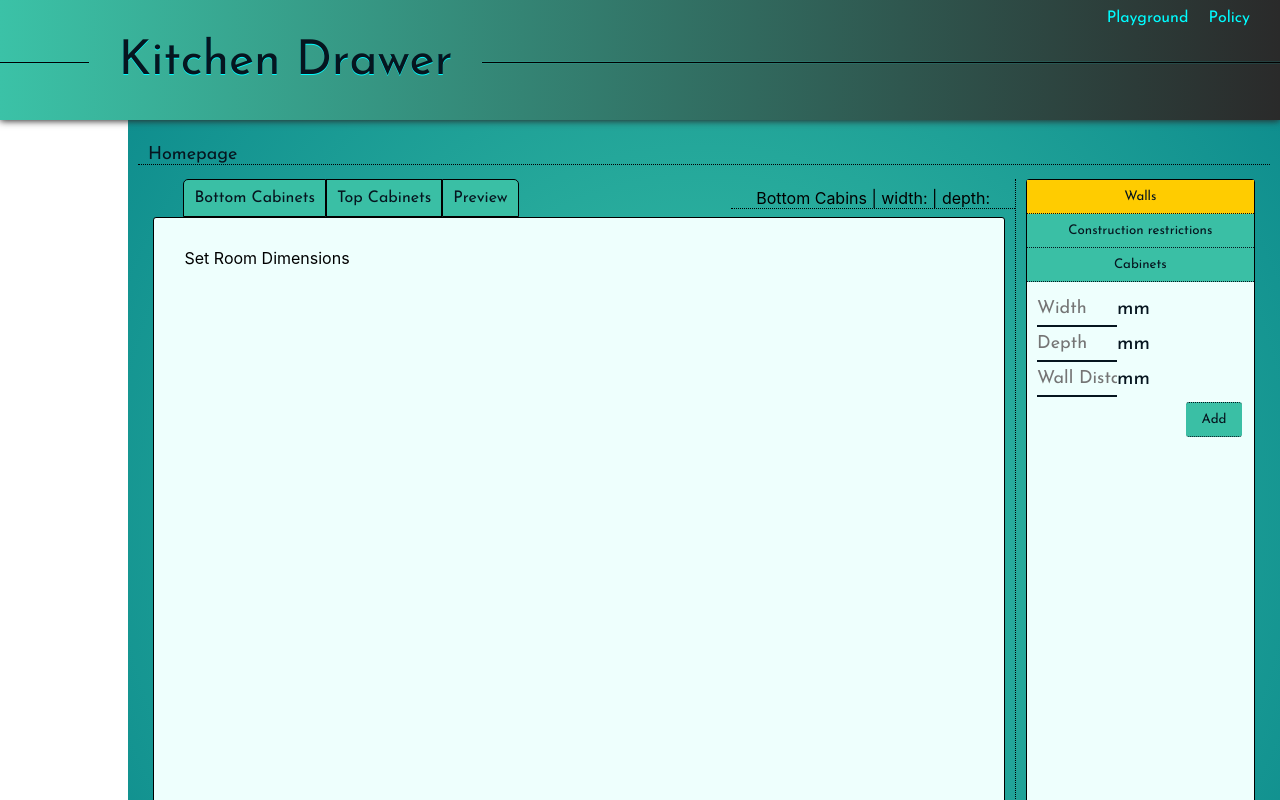
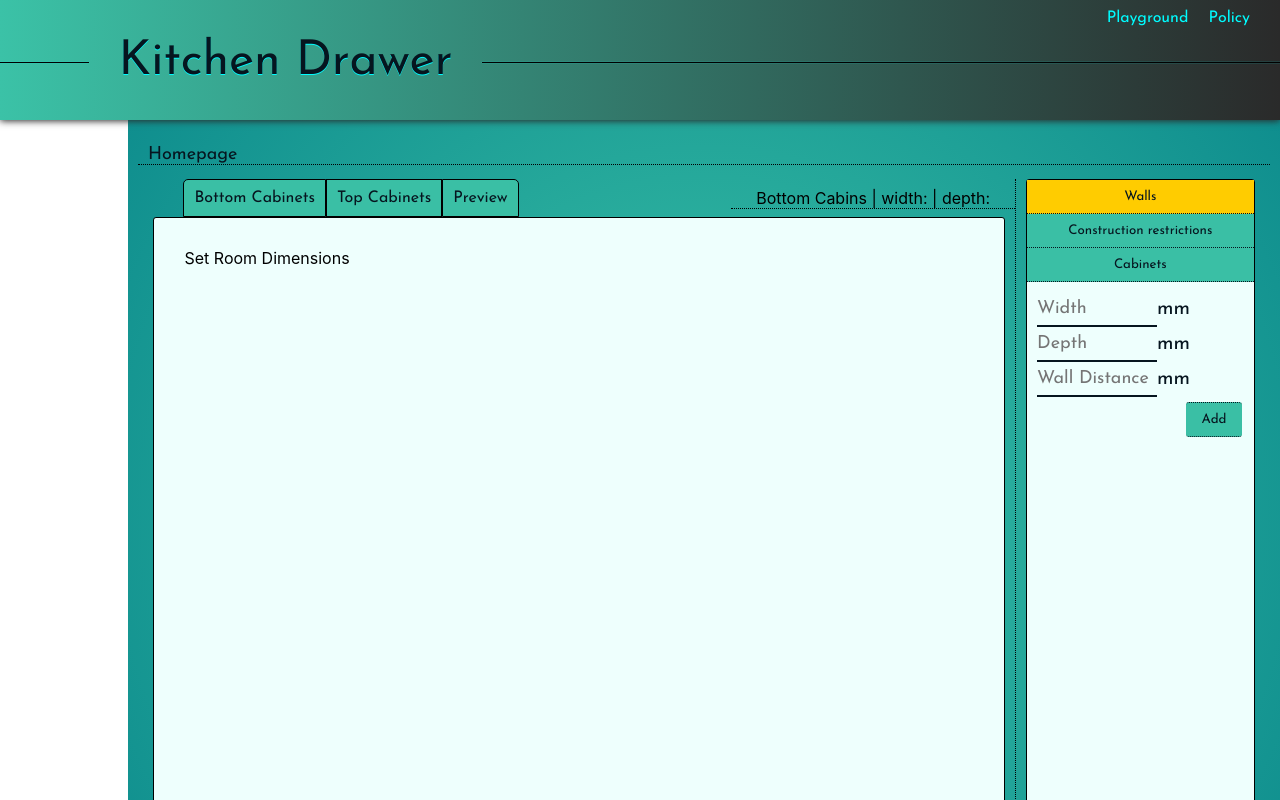
Before and after one commit to PaweLewoniewski/kitchendrawer, a React (Create React App) app: page / in a window 1280 px wide. Shown: the top 800 px of the page. Built offline with nearby package versions, Linux system fonts and the light colour scheme.

Commit message:
small_fix

```diff
--- a/src/assets/SingleNumberFiled/SingleNumberFiled.tsx
+++ b/src/assets/SingleNumberFiled/SingleNumberFiled.tsx
@@ -27,7 +27,7 @@ const ContenerBox = styled.div`
   flex-direction: column;
     justify-content: flex-start;
     align-items: center;
-    width:80px;
+    width:120px;
 `;
 
 const CheckBox = styled.div`
@@ -36,14 +36,14 @@ const CheckBox = styled.div`
   align-items: center;
   user-select:none;
   margin: 1px;
-  width:80px;
+  width:120px;
   input {
       padding:6px 0;
       background:none;
       outline:none;
       border:none;
       font-size:18px;
-      width:80px;
+      width:120px;
       font-family: 'Josefin Sans', sans-serif;
       &:focus{
         background:#ffcc00;
```
